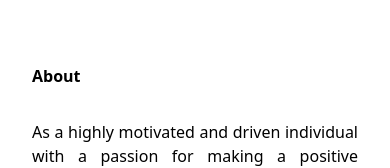
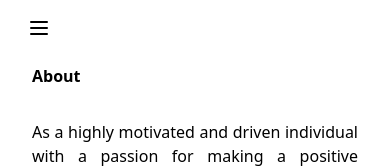
Before and after one commit to Iqbalshah786/resume-app, a Next.js app: page / in a window 390 px wide. Shown: the top 168 px of the page. Built offline with nearby package versions, Linux system fonts and the light colour scheme.

Commit message:
Build responsive sidebar

```diff
--- a/src/app/components/Contact.tsx
+++ b/src/app/components/Contact.tsx
@@ -13,7 +13,6 @@ export default function Contact({ contacts }: Props) {
       <h1 className="uppercase mb-4 text-xl">contact me</h1>
       <div className="flex gap-6">
         {contacts.map((contact) => (
-          <>
           <Image
             src={contact.icon}
             alt={contact.name}
@@ -21,7 +20,6 @@ export default function Contact({ contacts }: Props) {
             height={30}
             key={contact.name}
           />
-          </>
         ))}
       </div>
     </div>
--- a/src/app/page.tsx
+++ b/src/app/page.tsx
@@ -1,15 +1,42 @@
 "use client";
+import { useState } from "react";
 import About from "./components/About";
 import SideBar from "./components/SideBar";
+import { Menu, X } from "lucide-react";
 
 export default function Home() {
+  const [isOpen, setIsOpen] = useState(false);
+
   return (
-    <main className="w-full h-screen flex">
-      <div className="relative hidden md:block md:w-[60vw] lg:w-[50vw] bg-[#191a19]">
-        <div className="absolute bg-white"></div>
+    <main className="w-full h-screen flex relative">
+      <div className="absolute md:hidden top-4 left-6">
+        {isOpen === true ? (
+          <X
+            color="black"
+            className="w-[30px] md:w-[40px]"
+            onClick={() => setIsOpen(!isOpen)}
+          />
+        ) : (
+          <Menu
+            color="black"
+            className="w-[30px] md:w-[40px]"
+            onClick={() => setIsOpen(!isOpen)}
+          />
+        )}
+      </div>
+      <div
+        className={`absolute top-0 left-0 w-full h-full md:relative  md:block md:w-[60vw] lg:w-[50vw] bg-[#191a19] ${
+          isOpen === false ? "hidden" : "block"
+        }`}
+      >
+        <div className="absolute top-12 right-6">
+          {isOpen && (
+            <X size={40} color="white" onClick={() => setIsOpen(!isOpen)} />
+          )}
+        </div>
         <SideBar />
       </div>
-      <div className=" w-full  overflow-y-auto">
+      <div className=" w-full  md:overflow-y-auto">
         <About />
       </div>
     </main>
```
Lines whose indentation alone changed are shown as unchanged.
